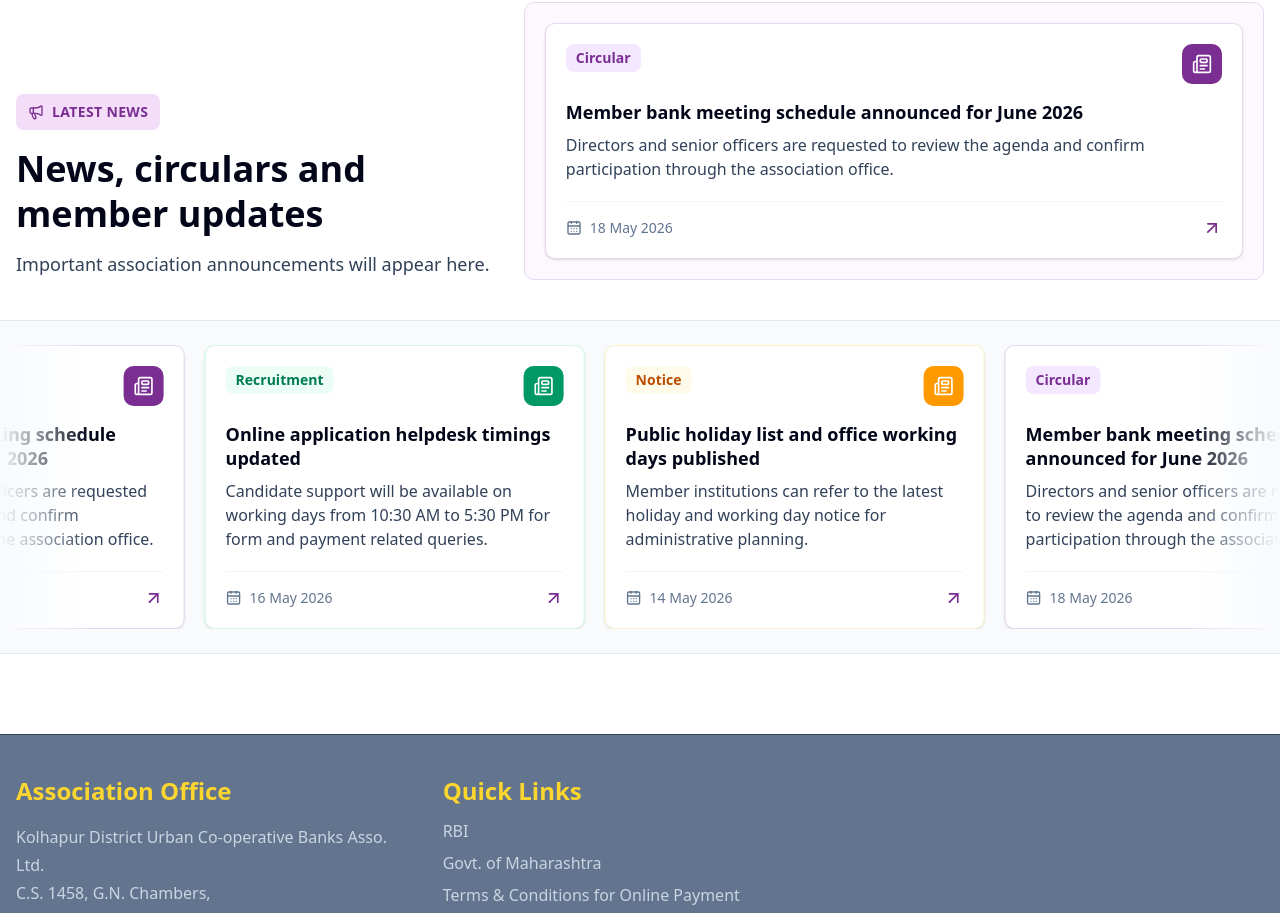
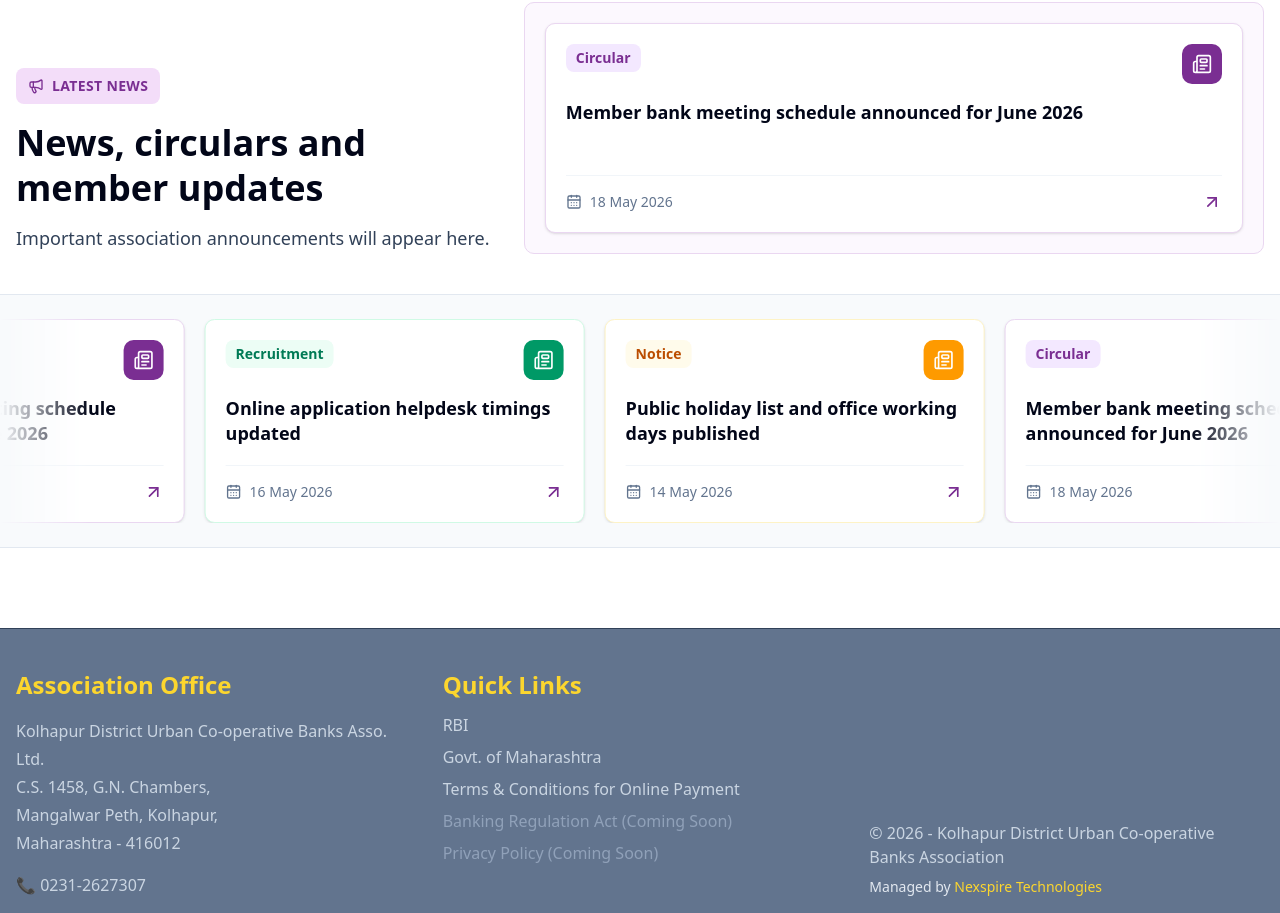
Before and after one commit to NikhiL-Nandeshwar/bank-association, a Next.js app: page / in a window 1280 px wide. Shown: the part 1600-2513 px from the top of the page. Built offline with nearby package versions, Linux system fonts and the light colour scheme; no server answers.

Commit message:
news section eng/mrt updated

```diff
--- a/src/components/home/LatestNewsTicker.tsx
+++ b/src/components/home/LatestNewsTicker.tsx
@@ -46,6 +46,11 @@ function NewsCard({ item, compact = false }: { item: NewsItem; compact?: boolean
       ? item.newsMrt
       : item.newsEng;
 
+  const newsSummary =
+    language === 'mr'
+      ? item.newsMrt
+      : item.newsEng;
+
   return (
     <article
       className={`group flex h-full min-h-[190px] w-[320px] shrink-0 flex-col justify-between rounded-lg border ${styles.border} bg-white p-5 shadow-sm transition duration-300 hover:-translate-y-1 hover:shadow-lg sm:w-[380px] ${compact ? 'min-h-[210px] w-full sm:w-full' : ''
@@ -68,9 +73,9 @@ function NewsCard({ item, compact = false }: { item: NewsItem; compact?: boolean
         </h3>
 
         {/* Keep summary if needed */}
-        <p className="mt-2 line-clamp-3 text-md leading-6 text-slate-700">
-          {item.summary}
-        </p>
+        {/* <p className="mt-2 line-clamp-3 text-md leading-6 text-slate-700">
+          {newsSummary}
+        </p> */}
       </div>
 
       <div className="mt-5 flex items-center justify-between gap-3 border-t border-slate-100 pt-4 text-sm">
```
